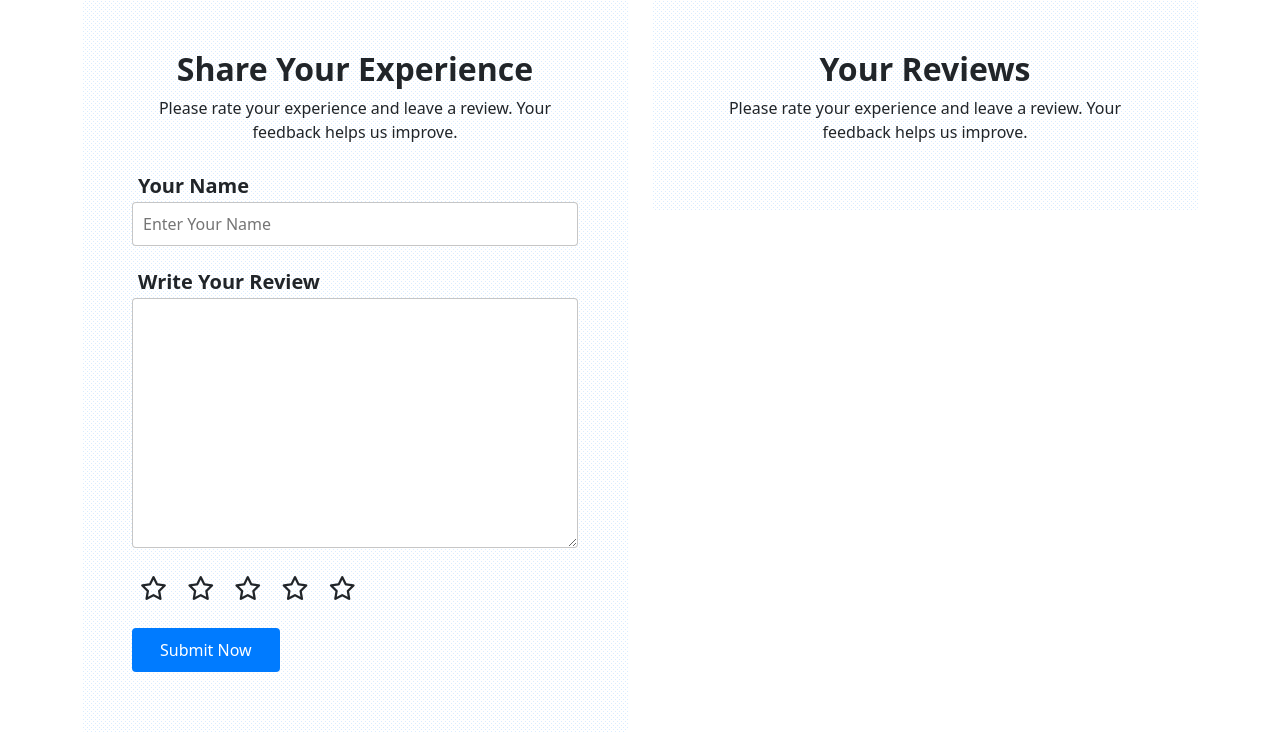
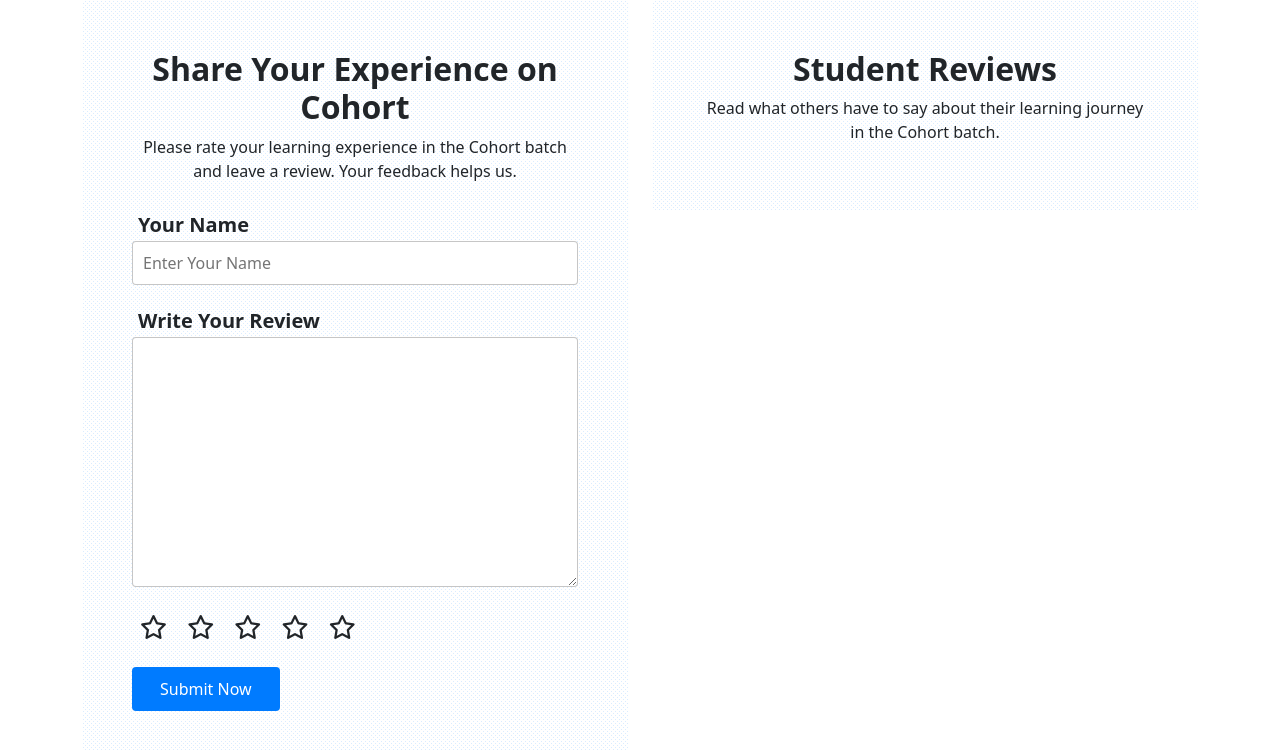
Before and after one commit to shivamtiwari1230/Javascript-, a plain HTML site: page reviewcollector/index.html in a window 1280 px wide. Shown: the top 750 px of the page. Drawn offline with nearby package versions, Linux system fonts and the light colour scheme.

Commit message:
update ui

```diff
--- a/reviewcollector/index.html
+++ b/reviewcollector/index.html
@@ -4,7 +4,7 @@
 <head>
     <meta charset="UTF-8">
     <meta name="viewport" content="width=device-width, initial-scale=1.0">
-    <title>Share Your Thought</title>
+    <title>Share Your Experience on Cohort</title>
     <link href="https://cdn.jsdelivr.net/npm/bootstrap@5.3.3/dist/css/bootstrap.min.css" rel="stylesheet">
     <link rel="stylesheet" href="https://cdnjs.cloudflare.com/ajax/libs/font-awesome/6.7.2/css/all.min.css" />
     <link rel="stylesheet" href="style.css">
@@ -17,9 +17,9 @@
             <div class="col-md-6 wrap">
                 <div class="background">
 
-                    <h1 class="align-center">Share Your Experience</h1>
-                    <p>Please rate your experience and leave a review. Your feedback helps us improve.
-                    </p>
+                    <h1 class="align-center">Share Your Experience on Cohort</h1>
+                    <p>Please rate your learning experience in the Cohort batch and leave a review. Your feedback helps us.</p>
+
                     <div class="shad">
                         <div class="review-form">
                             <form action="#">
@@ -55,9 +55,8 @@
 
             <div class="col-md-6 wrap">
                 <div class="background">
-                    <h1>Your Reviews</h1>
-                    <p>Please rate your experience and leave a review. Your feedback helps us improve.
-                    </p>
+                    <h1>Student Reviews</h1>
+                    <p>Read what others have to say about their learning journey in the Cohort batch.</p>
                     <div id="show-review">
 
                     </div>
```
